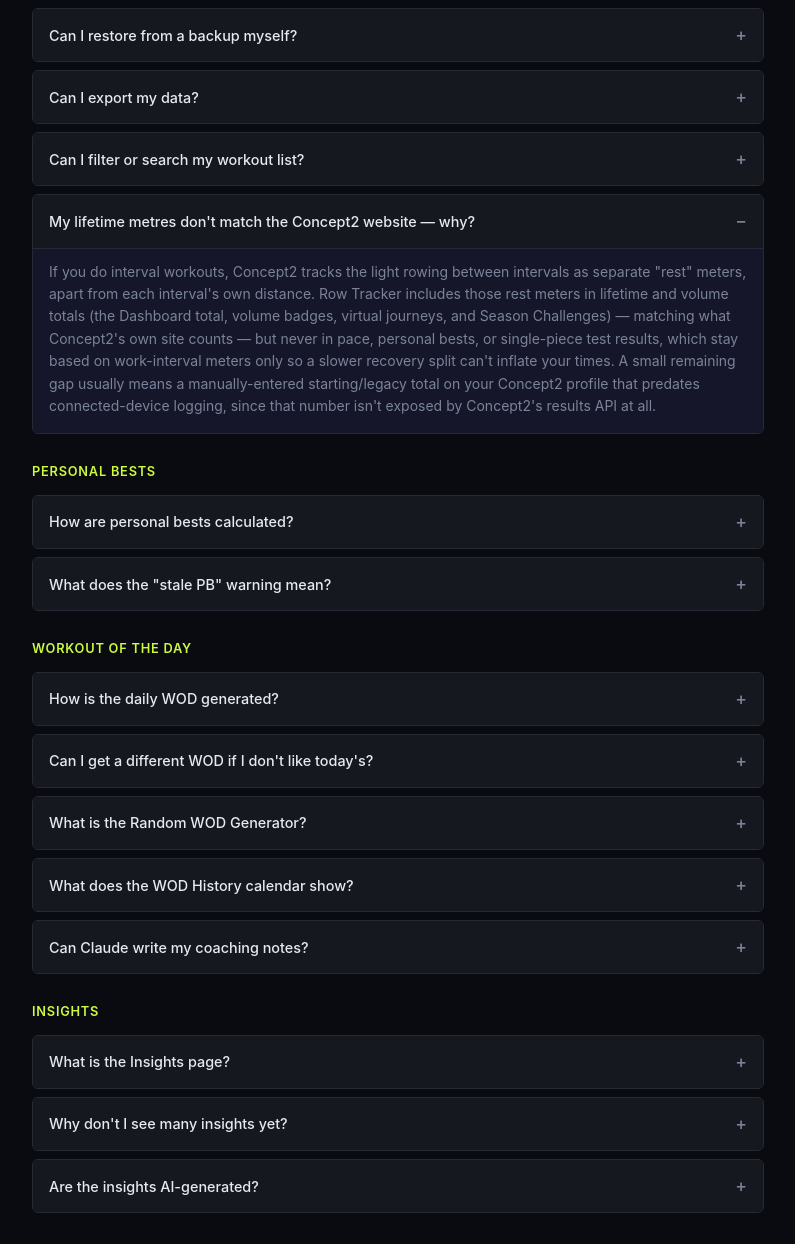
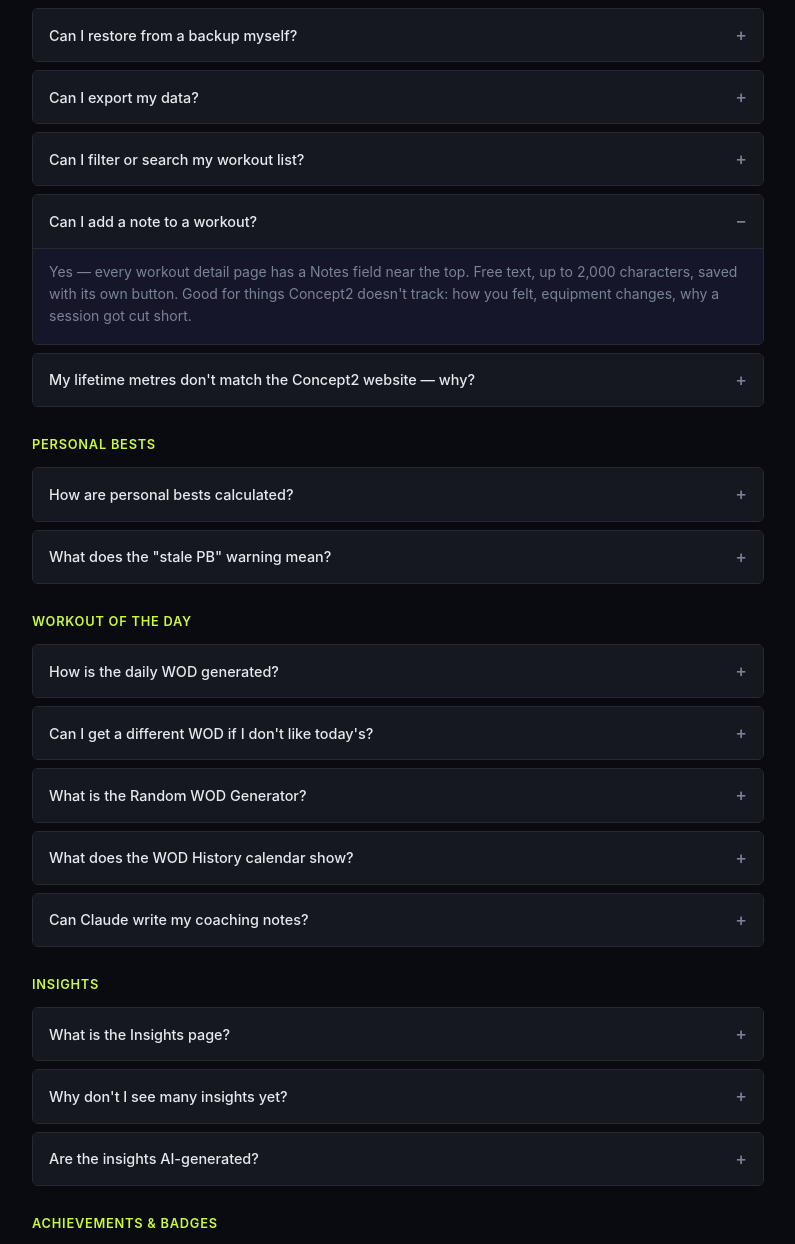
Before and after one commit to dsubtle1/row-tracker, a Flask app: page /faq in a window 1280 px wide, after a click on "Can I add a note to a workout?". Shown: the part 1020-2264 px from the top of the page, without its empty margins (32-827 px from the left). Run offline with Flask 3, Linux system fonts and the light colour scheme; some libraries are stand-ins or nearby versions.

Commit message:
v0.19.0: add workout notes, plus automatic schema sync on startup
Every workout detail page now has a free-text notes field. Rather than
give it the same "someone has to manually ALTER TABLE" wrinkle every
prior post-launch column added, app._sync_schema() now adds any missing
model column to the live db automatically and idempotently on every
startup. Confirmed the underlying problem was real: it's the exact issue
that caused three separate stale-local-db failures earlier this session.

```diff
--- a/app.py
+++ b/app.py
@@ -9,6 +9,7 @@ import logging
 from flask import Flask, Response, render_template
 from flask_mail import Mail
 from flask_wtf.csrf import CSRFProtect
+from sqlalchemy import inspect, text
 from models import db
 
 # Without a handler, module-level loggers (scheduler.py, badge_engine.py,
@@ -23,6 +24,40 @@ logging.basicConfig(
 
 mail = Mail()
 csrf = CSRFProtect()
+logger = logging.getLogger(__name__)
+
+
+def _sync_schema():
+    """
+    Add any model column missing from the live database.
+
+    db.create_all() only creates missing TABLES, never alters existing
+    ones — every nullable column this app has added post-launch
+    (rest_distance_meters, rest_time_seconds, stroke_count,
+    heart_rate_max, ...) has needed a manual ALTER TABLE against every
+    already-running instance. This makes that step automatic and
+    idempotent instead. SQLite ADD COLUMN only — no renames, drops, or
+    type changes, which covers every case this app has actually hit.
+    """
+    inspector = inspect(db.engine)
+    existing_tables = set(inspector.get_table_names())
+    for table in db.metadata.sorted_tables:
+        if table.name not in existing_tables:
+            continue   # brand-new table — create_all() already made it
+        existing_cols = {c["name"] for c in inspector.get_columns(table.name)}
+        for column in table.columns:
+            if column.name in existing_cols:
+                continue
+            if not column.nullable and column.default is None:
+                logger.error(
+                    f"Schema sync: {table.name}.{column.name} is NOT NULL with no "
+                    f"default — needs a dedicated backfill script, skipping."
+                )
+                continue
+            col_type = column.type.compile(db.engine.dialect)
+            db.session.execute(text(f'ALTER TABLE "{table.name}" ADD COLUMN "{column.name}" {col_type}'))
+            logger.info(f"Schema sync: added {table.name}.{column.name}")
+    db.session.commit()
 
 
 def _read_version(app) -> str:
@@ -120,6 +155,7 @@ def create_app():
 
     with app.app_context():
         db.create_all()
+        _sync_schema()
 
         # Badge rows must exist before evaluate_badges() has anything to
         # check against — seed_badges() never ran anywhere in the app
--- a/blueprints/tracker.py
+++ b/blueprints/tracker.py
@@ -17,7 +17,7 @@ from datetime import date, datetime, timedelta
 from collections import defaultdict
 from urllib.parse import urlencode
 
-from flask import Blueprint, Response, current_app, jsonify, render_template, request
+from flask import Blueprint, Response, current_app, jsonify, redirect, render_template, request, url_for
 from sqlalchemy import func
 
 from models import db, Workout, PersonalBest
@@ -310,6 +310,15 @@ def workout_list():
         date_from=date_from, date_to=date_to,
         min_distance=min_distance, max_distance=max_distance,
     )
+
+
+@tracker_bp.route("/workouts/<int:workout_id>/notes", methods=["POST"])
+def workout_save_notes(workout_id):
+    workout = db.get_or_404(Workout, workout_id)
+    notes = request.form.get("notes", "").strip()[:2000]
+    workout.notes = notes or None
+    db.session.commit()
+    return redirect(url_for("tracker.workout_detail", workout_id=workout_id))
 
 
 @tracker_bp.route("/workouts/<int:workout_id>")
--- a/models.py
+++ b/models.py
@@ -34,6 +34,7 @@ class Workout(db.Model):
     heart_rate_max    = db.Column(db.Integer, nullable=True)      # peak HR for the session (C2 "heart_rate.max"); NULL = no HR strap worn / no data
     stroke_data       = db.Column(db.JSON, nullable=True)         # per-stroke array, fetched on demand; NULL until first detail-page view
     raw_json          = db.Column(db.JSON, nullable=True)         # full API payload; NULL from CSV
+    notes             = db.Column(db.Text, nullable=True)         # free-text user annotation, editable on the detail page; NULL until first note
     synced_at         = db.Column(db.DateTime, default=datetime.utcnow)
 
     # Relationships
--- a/templates/tracker/faq.html
+++ b/templates/tracker/faq.html
@@ -118,6 +118,13 @@
         <summary class="faq-question">Can I filter or search my workout list?</summary>
         <div class="faq-answer">
           Yes — the Workouts page has a filter bar for date range and distance range (e.g. every 10k+ session in a given month). Filters combine, carry across pages, and can be bookmarked or shared since they're plain URL parameters — clear them with the Clear button or by revisiting the page with no filters.
+        </div>
+      </details>
+
+      <details class="faq-item">
+        <summary class="faq-question">Can I add a note to a workout?</summary>
+        <div class="faq-answer">
+          Yes — every workout detail page has a Notes field near the top. Free text, up to 2,000 characters, saved with its own button. Good for things Concept2 doesn't track: how you felt, equipment changes, why a session got cut short.
         </div>
       </details>
 
```
Also changed, not shown: FAQ.md (+3 -0 lines), static/css/main.css (+27 -0 lines), templates/tracker/faq_template.html (+7 -0 lines), templates/tracker/workout_detail.html (+11 -0 lines), tests/test_schema_sync.py (added, +104 -0 lines), tests/test_tracker_routes.py (+40 -0 lines), CHANGELOG.md, README.md, 1 other file.
